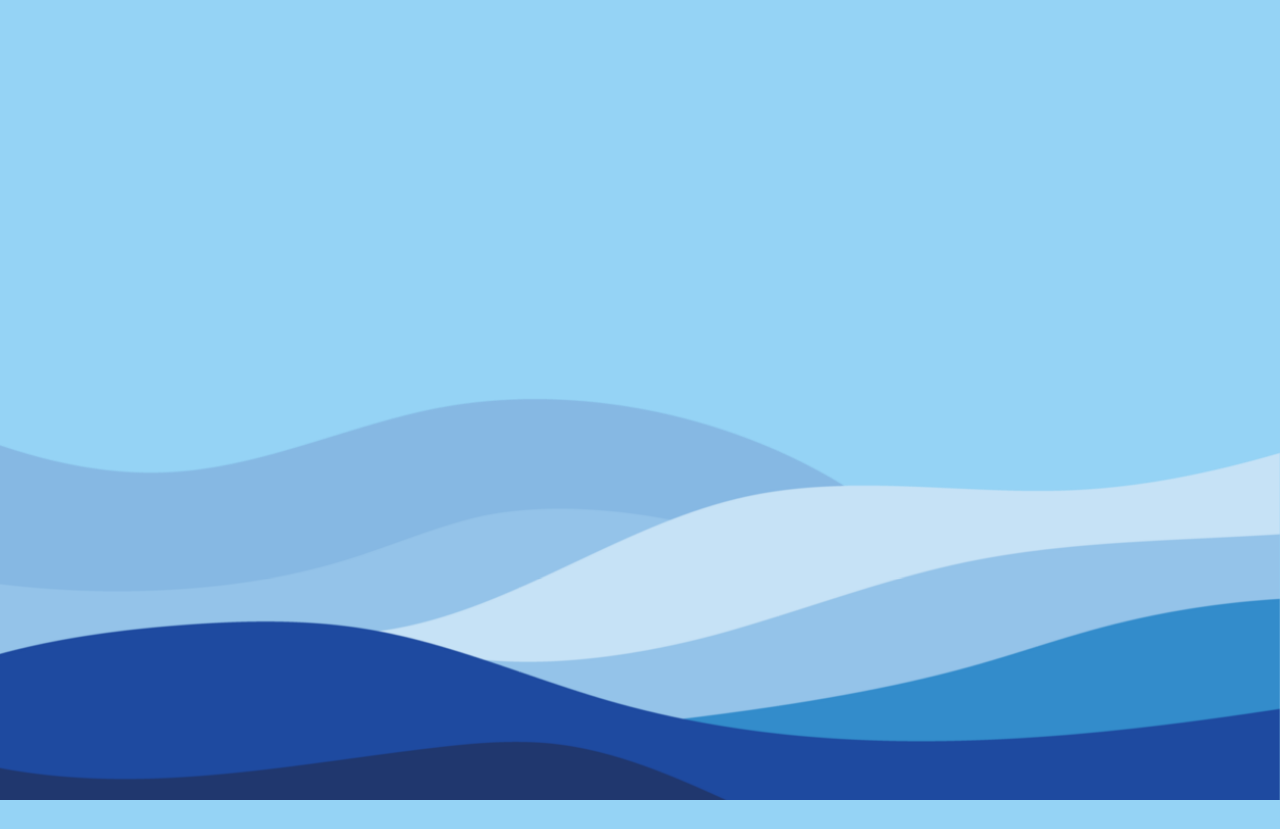
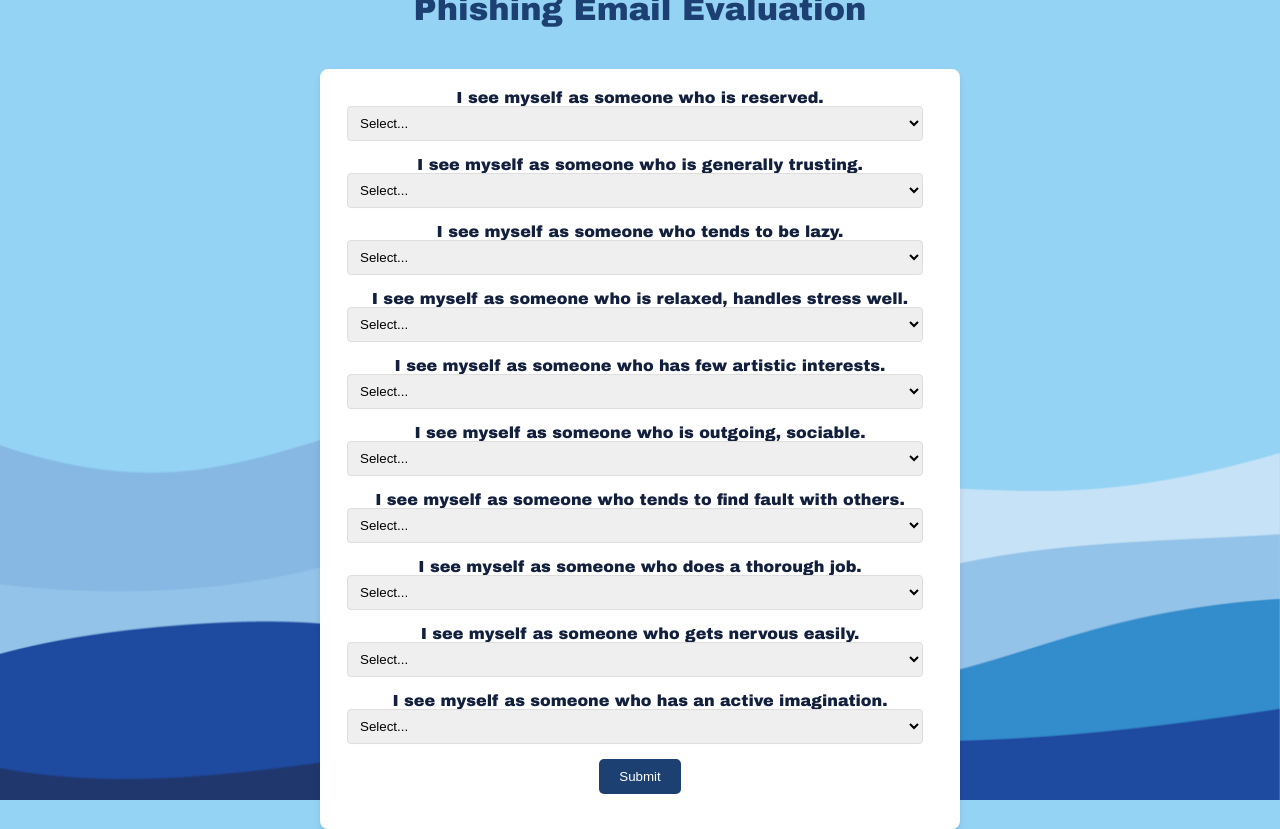
Before and after one commit to jessmphelan/PhishingEvaluationGame, a React (Create React App) app in the folder phishing_evaluation/application/frontend/: page /first in a window 1280 px wide. Before the commit this address had no page. Before the commit the page ends 800 px from the top, so only its background shows below. Built offline with nearby package versions, Linux system fonts and the light colour scheme.

Commit message:
randomizing the order of psychological forms

```diff
--- a/phishing_evaluation/application/frontend/src/App.js
+++ b/phishing_evaluation/application/frontend/src/App.js
@@ -1,8 +1,11 @@
 import React, { useState} from 'react';
 import { BrowserRouter as Router, Routes, Route } from 'react-router-dom';
 import './App.css';
+import { useEffect} from 'react';
 
 import { PlayerIDProvider } from './components/playerID_context';
+
+import { OrderProvider } from './components/ordercontext';
 
 //Components
 import CreateAccountForm from './components/create_account.js';
@@ -17,7 +20,18 @@ import Educational from './components/educational.js';
 import Timer from './components/timer.js';
 
 const App = () => {
+
+  const [firstComponent, setFirstComponent] = useState("");
+
+  useEffect(() => {
+    // Randomly decide whether BigFive or NCS6 is first
+    const isFirstBigFive = Math.random() < 0.5;
+    setFirstComponent(isFirstBigFive ? "bigfive" : "ncs6");
+  }, []);
+
+
   return (
+    <OrderProvider>
       <PlayerIDProvider>
       <Router>
         <div>
@@ -26,8 +40,12 @@ const App = () => {
             <Route path="/" element={<CreateAccountForm />} />
             <Route path="/instructions" element={<InstructionsPage />} />
             <Route path="/demographic" element={<DemographicForm />} />
-          <Route path="/bigfive" element={<BigFive/>} />
-          <Route path="/ncs6" element={<NCS6/>} />
+            {/* Dynamically route based on the first component */}
+            <Route path="/first" element={firstComponent === "bigfive" ? <BigFive/> : <NCS6/>} />
+            <Route path="/second" element={firstComponent === "bigfive" ? <NCS6/> : <BigFive/>} />
+            {/* Other routes remain unchanged */}
+            {/* <Route path="/bigfive" element={<BigFive/>} />
+            <Route path="/ncs6" element={<NCS6/>} /> */}
             <Route path="/email_evaluation" element={<EmailEvaluation />} />
             <Route path="/untimed_section" element={<UntimedSection />} />
             <Route path="/score" element={<Score />} />
@@ -38,6 +56,7 @@ const App = () => {
         </div>
       </Router>
       </PlayerIDProvider>
+    </OrderProvider>
   );
 };
 
--- a/phishing_evaluation/application/frontend/src/components/bigfive.js
+++ b/phishing_evaluation/application/frontend/src/components/bigfive.js
@@ -1,7 +1,12 @@
-import React, { useState } from 'react';
+import React, { useContext, useState } from 'react';
 import { useNavigate } from 'react-router-dom';
 
+
 import { usePlayerID } from './playerID_context';
+
+import { OrderContext } from './ordercontext';
+
+
 
 
 const BigFive = () => {
@@ -10,6 +15,8 @@ const BigFive = () => {
         q6: '', q7: '', q8: '', q9: '', q10: ''
     });
     const navigate = useNavigate();
+
+    const {order, firstTestCompleted, setFirstTestCompleted} = useContext(OrderContext); // Use the order from context
 
     const { playerID } = usePlayerID(); // Use the playerID from context
 
@@ -29,6 +36,13 @@ const BigFive = () => {
 
     const handleSubmit = async (event) => {
         event.preventDefault();
+
+       // Check if any question is unanswered
+        const allAnswered = Object.values(responses).every(value => value !== '');
+        if (!allAnswered) {
+            alert('Please fill in all fields before submitting.');
+            return; // Stop the function from proceeding further if any question is unanswered
+        }
 
         const payload = {
             playerID,
@@ -51,7 +65,14 @@ const BigFive = () => {
                 throw new Error('Failed to save BigFive responses');
             }
 
-            navigate("/email_evaluation");
+            // Determine navigation based on completion
+            if (!firstTestCompleted) {
+                setFirstTestCompleted(true); // Mark the first test as completed
+                console.log("Order:", order, "First Test Completed:", firstTestCompleted);
+                navigate("/second"); // Navigate to the second test
+            } else {
+                navigate("/email_evaluation"); // Navigate to the next step after completing the second test
+            }
         } catch (error) {
             console.error("Error saving BigFive responses:", error);
 
--- a/phishing_evaluation/application/frontend/src/components/demographic_form.js
+++ b/phishing_evaluation/application/frontend/src/components/demographic_form.js
@@ -2,6 +2,8 @@ import React, { useState } from 'react';
 import { useNavigate } from 'react-router-dom';
 
 import { usePlayerID } from './playerID_context';
+
+import { useOrder } from './ordercontext';
 
 
 const DemographicForm = () => {
@@ -13,6 +15,8 @@ const DemographicForm = () => {
 
   const { playerID, setPlayerID } = usePlayerID();
 
+  const {order} = useOrder();
+
   const navigate = useNavigate();
   // const handleSubmit = (event) => {
   //   event.preventDefault();
@@ -23,6 +27,13 @@ const DemographicForm = () => {
 
   const handleSubmit = async (event) => {
     event.preventDefault();
+
+    // Check if any of the required fields are empty
+    if (!age || !year || !major || !language || !confidence) {
+      // Alert the user to fill all fields
+      alert('Please fill in all fields before submitting.');
+      return; // Stop the function from proceeding further
+    }
 
     const payload = {
       playerID,
@@ -36,7 +47,7 @@ const DemographicForm = () => {
     console.log(payload)
 
     try {
-      const response = await fetch('http://127.0.0.1:5000/api/save_demographic', { // Use your actual endpoint
+      const response = await fetch('http://127.0.0.1:5000/api/save_demographic', {
         method: 'POST',
         headers: {
           'Content-Type': 'application/json',
@@ -48,8 +59,13 @@ const DemographicForm = () => {
         throw new Error('Failed to save demographic information');
       }
 
-
-      navigate("/ncs6");
+      if (order === 'bigfive') {
+        navigate("/first");
+      } else {
+        navigate("/second");
+      }
+      //navigate(`/${order}`);
+      //navigate("/ncs6");
     } catch (error) {
       console.error("Error saving demographic information:", error);
     }
--- a/phishing_evaluation/application/frontend/src/components/ncs6.js
+++ b/phishing_evaluation/application/frontend/src/components/ncs6.js
@@ -1,7 +1,10 @@
-import React, { useState } from 'react';
+import React, { useContext, useState } from 'react';
 import { useNavigate } from 'react-router-dom';
 
+
 import { usePlayerID } from './playerID_context';
+
+import { OrderContext } from './ordercontext';
 
 
 const NCS6 = () => {
@@ -15,9 +18,17 @@ const NCS6 = () => {
 
   const { playerID } = usePlayerID();
 
+  const {order, firstTestCompleted, setFirstTestCompleted} = useContext(OrderContext); // Use the order from context
+
 
   const handleSubmit = async (event) => {
     event.preventDefault();
+
+    // Check if any of the fields are empty
+    if (!NC1 || !NC2 || !NC3 || !NC4 || !NC5 || !NC6) {
+      alert('Please fill in all fields before submitting.');
+      return; // Stop the function from proceeding further if any field is empty
+    }
 
     const responses = { NC1, NC2, NC3, NC4, NC5, NC6 };
 
@@ -42,7 +53,14 @@ const NCS6 = () => {
         throw new Error('Failed to save NCS6 responses');
       }
 
-      navigate("/bigfive");
+      // Determine navigation based on completion
+      if (!firstTestCompleted) {
+        setFirstTestCompleted(true); // Mark the first test as completed
+        console.log("Order:", order, "First Test Completed:", firstTestCompleted);
+        navigate("/second"); // Navigate to the second test
+      } else {
+        navigate("/email_evaluation"); // Navigate to the next step after completing the second test
+      }
     } catch (error) {
       console.error("Error saving NCS6 responses:", error);
 
--- /dev/null
+++ b/phishing_evaluation/application/frontend/src/components/ordercontext.js
@@ -0,0 +1,25 @@
+// In OrderContext.js or a similarly named file
+import React, { createContext, useState, useContext, useEffect } from 'react';
+
+export const OrderContext = createContext();
+
+export const useOrder = () => useContext(OrderContext); // Define useOrder hook
+
+export const OrderProvider = ({ children }) => {
+  const [order, setOrder] = useState(''); // Initial state can be empty or some default value
+  const [firstTestCompleted, setFirstTestCompleted] = useState(false);
+
+
+  useEffect(() => {
+    const isFirstBigFive = Math.random() < 0.5;
+    setOrder(isFirstBigFive ? "bigfive" : "ncs6");
+    console.log("First Component:", isFirstBigFive ? "BigFive" : "NCS6"); // Debugging output
+  }, []);
+
+
+  return (
+    <OrderContext.Provider value={{ order, setOrder, firstTestCompleted, setFirstTestCompleted }}>
+      {children}
+    </OrderContext.Provider>
+  );
+};
--- a/phishing_evaluation/application/frontend/src/components/untimed_section.js
+++ b/phishing_evaluation/application/frontend/src/components/untimed_section.js
@@ -51,6 +51,12 @@ const UntimedSection = () => {
   };
 
   const handleNextEmail = () => {
+
+    if (userResponse.userTextResponse.trim().length === 0) {
+      alert('Please write at least one to two sentences explaining the reasoning behind your selection.');
+      return; // Prevent moving forward if the check fails
+    }
+
     const payload = {
       playerID: playerID,
       emailId: currentEmail.email_id,
@@ -88,6 +94,16 @@ const UntimedSection = () => {
       return newProgress;
       console.log(newProgress);
     });
+
+    // setProgress((oldProgress) => {
+    //   const increment = 100 / 3; // One third of the progress
+    //   // Calculate new progress and round to two decimal places
+    //   let newProgress = oldProgress + increment;
+    //   // Round to two decimal places
+    //   newProgress = Math.round(newProgress * 100) % 100;
+    //   return newProgress > 100 ? 100 : newProgress;
+    // });
+
   };
 
   return (
@@ -132,7 +148,7 @@ const UntimedSection = () => {
                 //style={{width: '300px'}}
                 //style={{width: '100%', height: '96px', padding: '10px'}}
                 style={{width: '800px', padding: '10px'}}
-                placeholder= "Please input your explanation or reasoning here"
+                placeholder="Please write one to two sentences explaining the reasoning behind your selection"
             />
         </div>
       </div>
```
Lines whose indentation alone changed are shown as unchanged.
